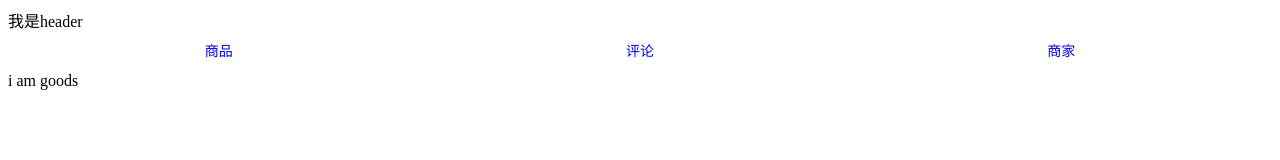
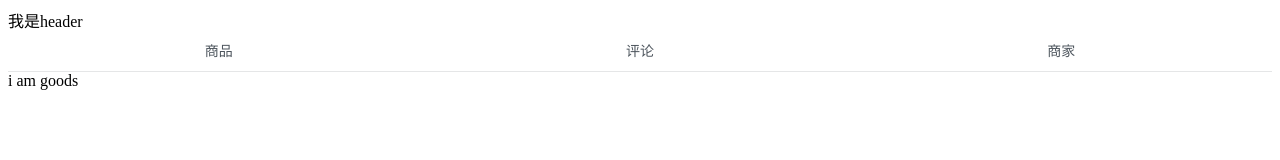
Before and after one commit to MyNameIsAngela/sell, a Vue app: page / in a window 1280 px wide. Shown: the top 160 px of the page. Built offline with nearby package versions, Linux system fonts and the light colour scheme.

Commit message:
1 像素 border 实现  完成
网页dpi与手机端dpi不同，导致1px在两个终端上的显示差异，此次将解决这个问题

1. 注意styl文件必须要用正确的tab缩进，否则报错

```diff
--- a/src/App.vue
+++ b/src/App.vue
@@ -1,7 +1,7 @@
 <template>
 	<div>
 		<v-header></v-header>
-		<div class='tab'>
+		<div class='tab border-1px'>
 			<div class="tab_item">
 				<router-link to = "/goods">商品</router-link>
 			</div>
@@ -27,20 +27,22 @@
 </script>
 
 <style lang="stylus" res="stylesheet/stylus">
-
+	@import "./common/stylus/mixin.styl"
 	.tab
 		display: flex
 		width: 100%
 		height: 40px
 		line-height: 40px
+		//border-bottom: 1px solid rgba(7, 17, 27 0.1)
+		border-1px(rgba(7, 17, 27 0.1))
 		.tab_item
-			flex: 100
+			flex: 1
 			text-align: center
 			& > a
 				display: block
 				text-decoration: none
 				font-size: 14px
-				color: rgh(77,85,93)
+				color: rgb(77,85,93)
 				&.active
 					color:rgb(240,20,20)
 </style>
--- /dev/null
+++ b/src/common/stylus/base.styl
@@ -0,0 +1,11 @@
+@media (-webkit-min-device-pixel-ratio: 1.5),(min-device-pixel-ratio: 1.5)
+	.border-1px
+		&::after
+			-webkit-transform: scaleY(0.7)
+			transform: scaleY(0.7)
+
+@media (-webkit-min-device-pixel-ratio: 2),(min-device-pixel-ratio: 2)
+	.border-1px
+		&::after
+			-webkit-transform: scaleY(0.5)
+			transform: scaleY(0.5)
--- a/src/common/stylus/icon.styl.css
+++ b/src/common/stylus/icon.styl
@@ -1,10 +1,10 @@
 @font-face
   font-family: 'icomoon'
-  src:  url('fonts/icomoon.eot?zdcvz1')
-  src:  url('fonts/icomoon.eot?zdcvz1#iefix') format('embedded-opentype'),
-    url('fonts/icomoon.ttf?zdcvz1') format('truetype'),
-    url('fonts/icomoon.woff?zdcvz1') format('woff'),
-    url('fonts/icomoon.svg?zdcvz1#icomoon') format('svg')
+  src:  url('../fonts/icomoon.eot?zdcvz1')
+  src:  url('../fonts/icomoon.eot?zdcvz1#iefix') format('embedded-opentype'),
+    url('../fonts/icomoon.ttf?zdcvz1') format('truetype'),
+    url('../fonts/icomoon.woff?zdcvz1') format('woff'),
+    url('../fonts/icomoon.svg?zdcvz1#icomoon') format('svg')
   font-weight: normal
   font-style: normal
 
--- /dev/null
+++ b/src/common/stylus/index.styl
@@ -0,0 +1,3 @@
+@import "./mixin"
+@import "./icon"
+@import "./base"
--- /dev/null
+++ b/src/common/stylus/mixin.styl
@@ -0,0 +1,10 @@
+border-1px($color)
+	position: relative
+	&:after
+		display: block
+		position: absolute
+		left: 0
+		bottom: 0
+		width: 100%
+		border-top: 1px solid $color
+		content: ' '
--- a/src/main.js
+++ b/src/main.js
@@ -7,6 +7,7 @@ import goods from 'components/goods/goods';
 import ratings from 'components/ratings/ratings';
 import seller from 'components/seller/seller';
 
+import 'common/stylus/index.styl';
 
 Vue.use(VueRouter);
 
```
